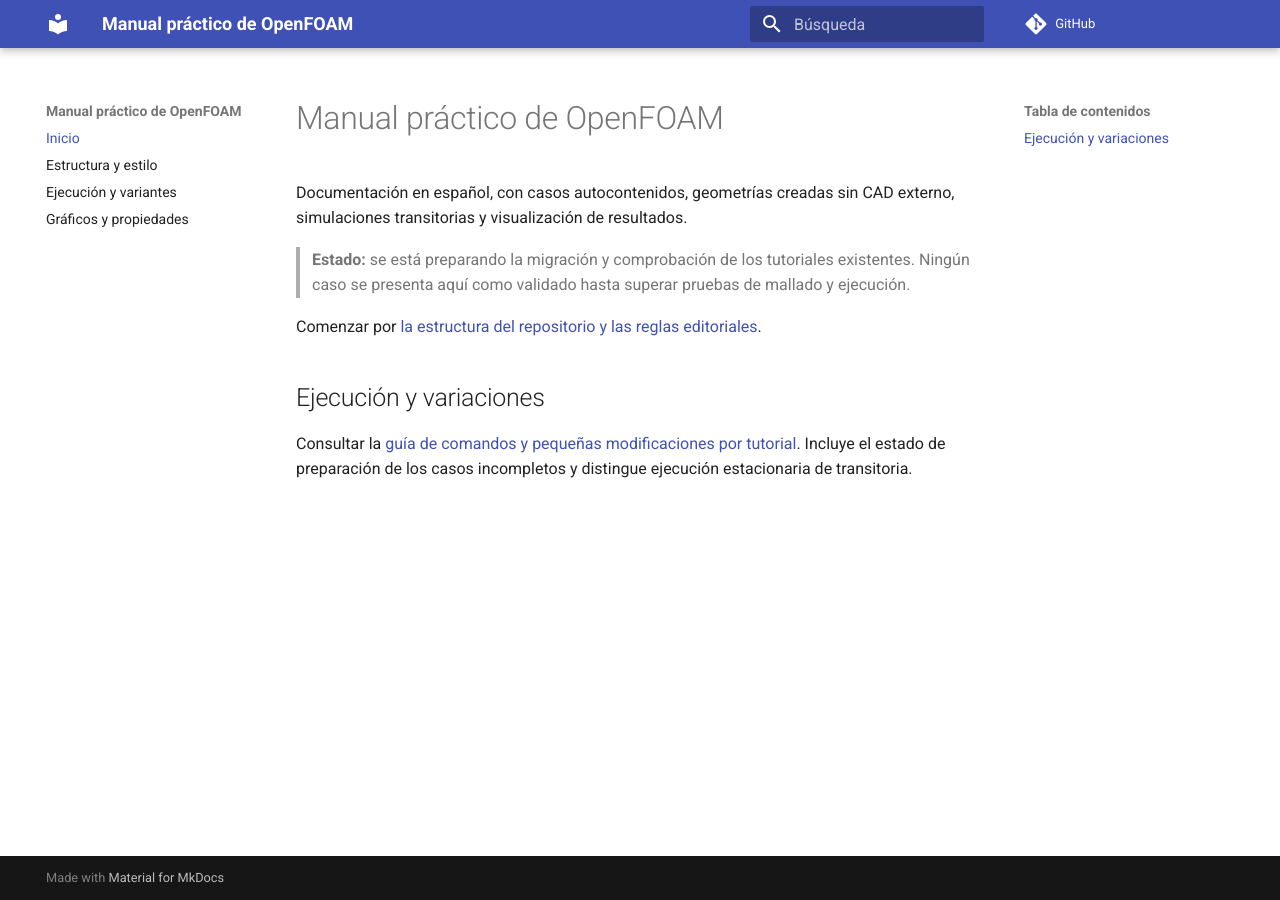
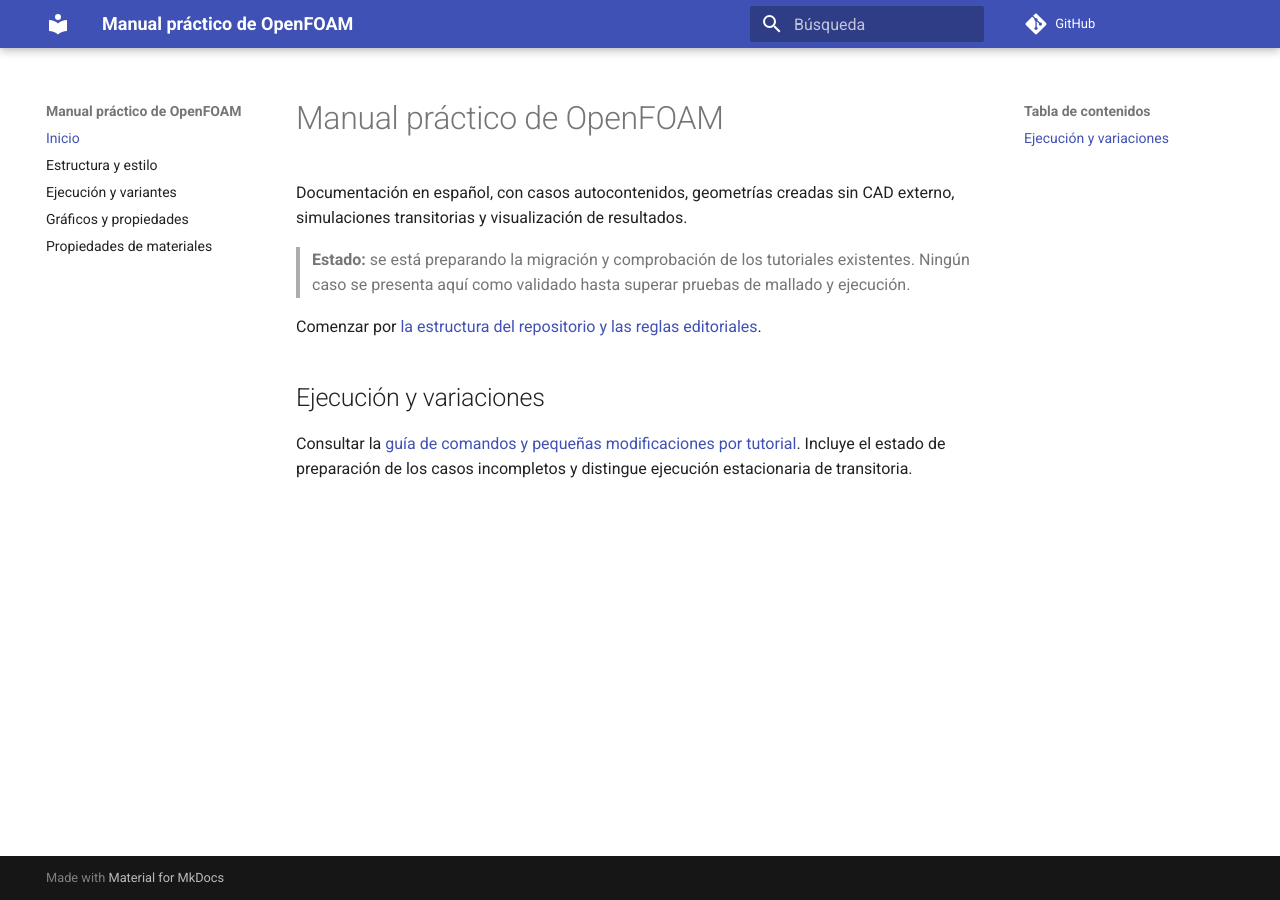
Before and after one commit to juanjosecas/openFOAM-manual, an MkDocs documentation site: the page built from docs/index.md, in a window 1280 px wide. Built offline with MkDocs 1.6.1 and Material for MkDocs 9.7.7, drawn with Linux system fonts in a browser that asks for light colours; comment, search, counter and statistics services are not loaded.

Commit message:
docs: add material property reference to navigation

```diff
--- a/mkdocs.yml
+++ b/mkdocs.yml
@@ -10,6 +10,7 @@ nav:
   - Estructura y estilo: estructura-y-estilo.md
   - Ejecución y variantes: guia-ejecucion-y-variantes.md
   - Gráficos y propiedades: graficos-y-propiedades.md
+  - Propiedades de materiales: propiedades-de-materiales.md
 markdown_extensions:
   - admonition
   - pymdownx.superfences
```
